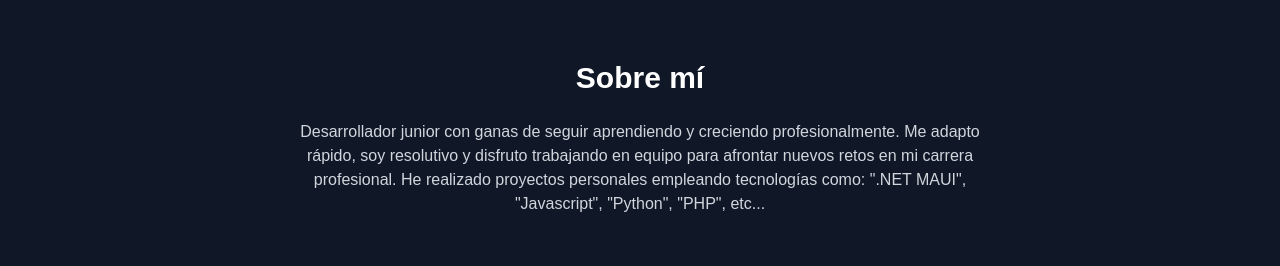
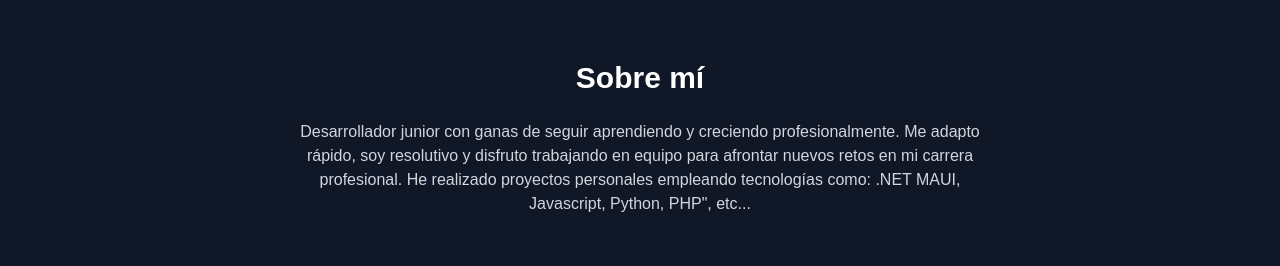
Before and after one commit to PabloBelmonte03/Porfolio_Pablo, a Next.js app: page / in a window 1280 px wide. Shown: the part 820-1086 px from the top of the page. Built offline with nearby package versions, Linux system fonts and the light colour scheme.

Commit message:
Actualizar porfolio con nueva versión V.Modificando partes del porfolio

```diff
--- a/src/app/components/Sobre_Mi.tsx
+++ b/src/app/components/Sobre_Mi.tsx
@@ -11,7 +11,7 @@ export default function About() {
       <p className="text-gray-300">
         Desarrollador junior con ganas de
         seguir aprendiendo y creciendo profesionalmente. Me adapto rápido, soy resolutivo y disfruto trabajando en equipo para afrontar nuevos retos en mi carrera profesional.
-        He realizado proyectos personales empleando tecnologías como: ".NET MAUI", "Javascript", "Python", "PHP", etc...
+        He realizado proyectos personales empleando tecnologías como: .NET MAUI, Javascript, Python, PHP", etc...
       </p>
 
     </section>
```
